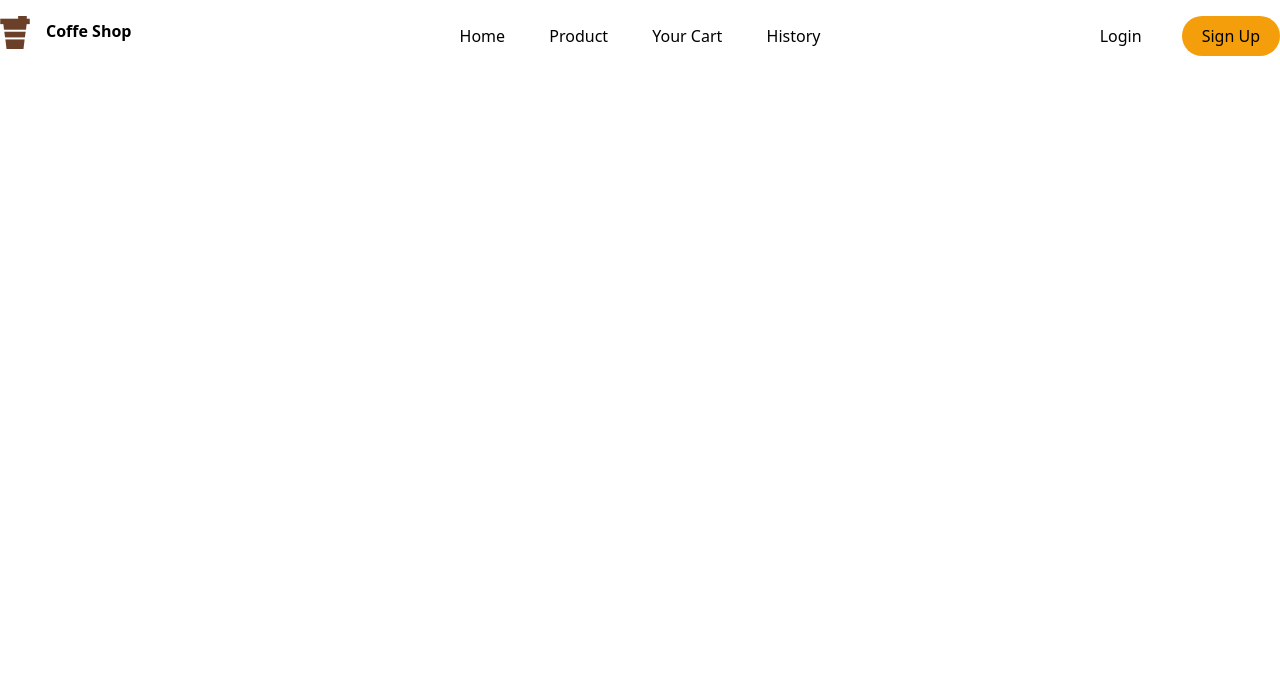
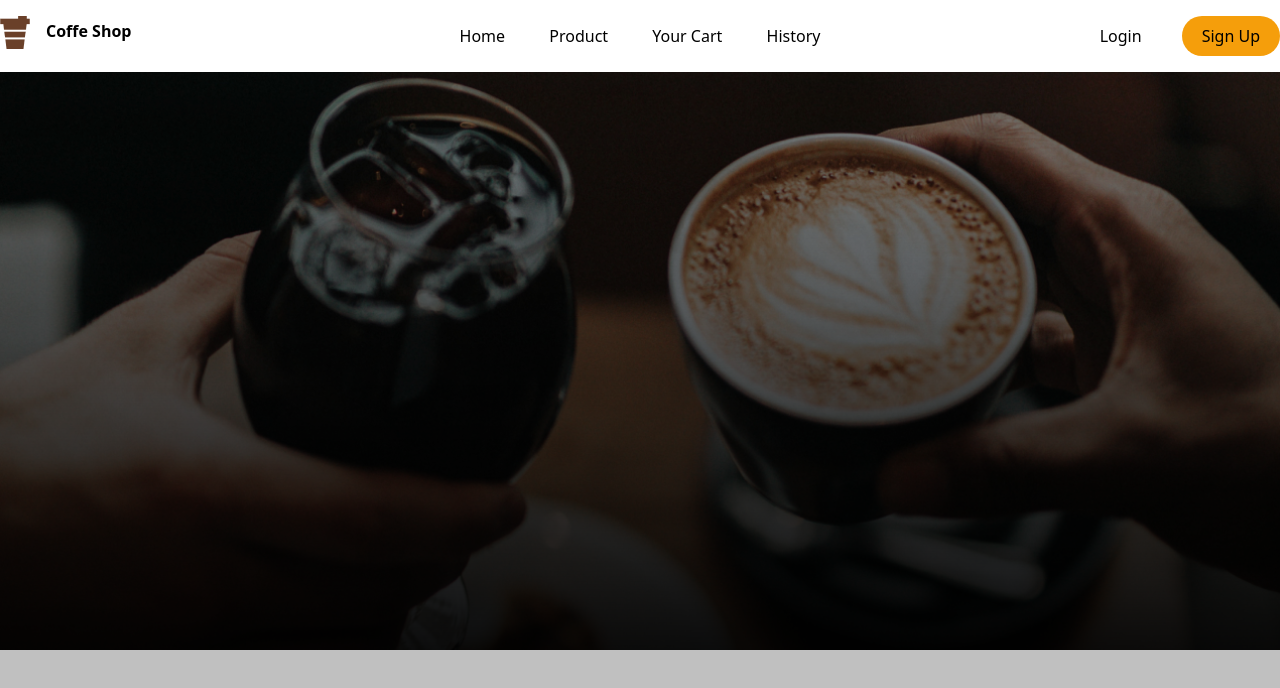
Before and after one commit to ekaadwar/b22-html-slicing, a website: page index.html in a window 1280 px wide. Drawn offline with nearby package versions, Linux system fonts and the light colour scheme.

Commit message:
make the jumbotron section with paralax effect

```diff
--- a/css/style.css
+++ b/css/style.css
@@ -1,3 +1,15 @@
+body {
+  background-color: silver;
+}
+
+section {
+  height: 650px;
+}
+
 .jumbotron {
-  background-image: url("../img/jumbotron.jpg");
+  background-image: linear-gradient(rgba(255, 0, 0, 0), rgba(0, 0, 0, 1)), url("../img/general/jumbotron.jpg");
+  background-size: cover;
+  background-position-x: center;
+  background-position-y: 60px;
+  background-attachment: fixed;
 }
--- a/index.html
+++ b/index.html
@@ -11,7 +11,7 @@
     <title>Document</title>
   </head>
   <body>
-    <nav class="py-4">
+    <nav class="py-4 fixed w-full bg-white">
       <div class="container mx-auto">
         <div class="grid grid-cols-3">
           <div class="nav-start">
@@ -31,7 +31,11 @@
     </nav>
 
     <!-- section jumbotron -->
-    <section class="jumbotron"></section>
+    <section class="jumbotron static"></section>
     <!-- akhir section jumbotron -->
+
+    <!-- section advantages -->
+    <section></section>
+    <!-- akhir section advantages -->
   </body>
 </html>
```
